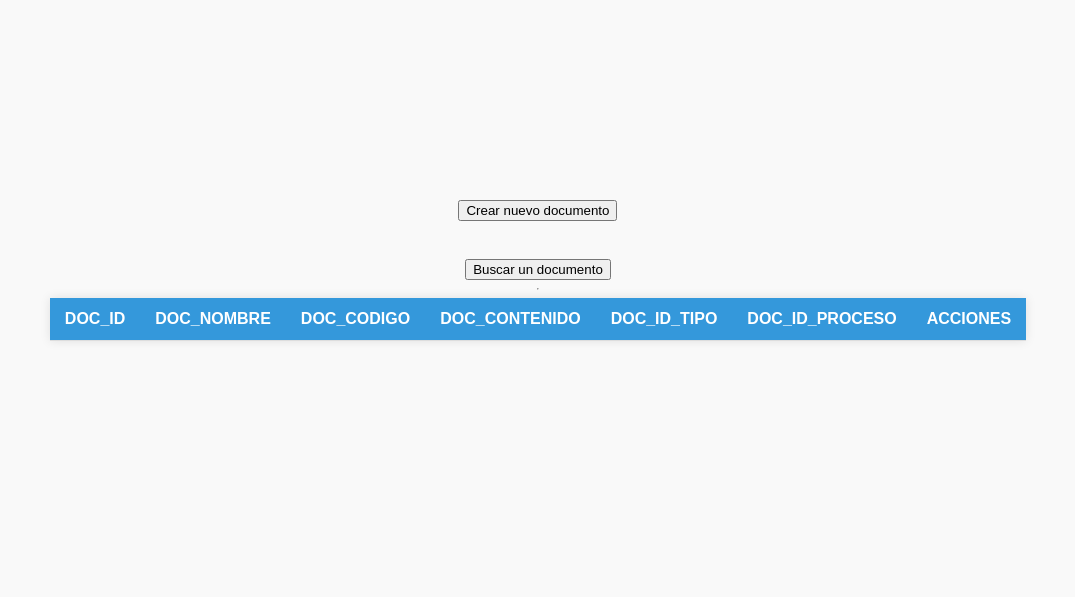
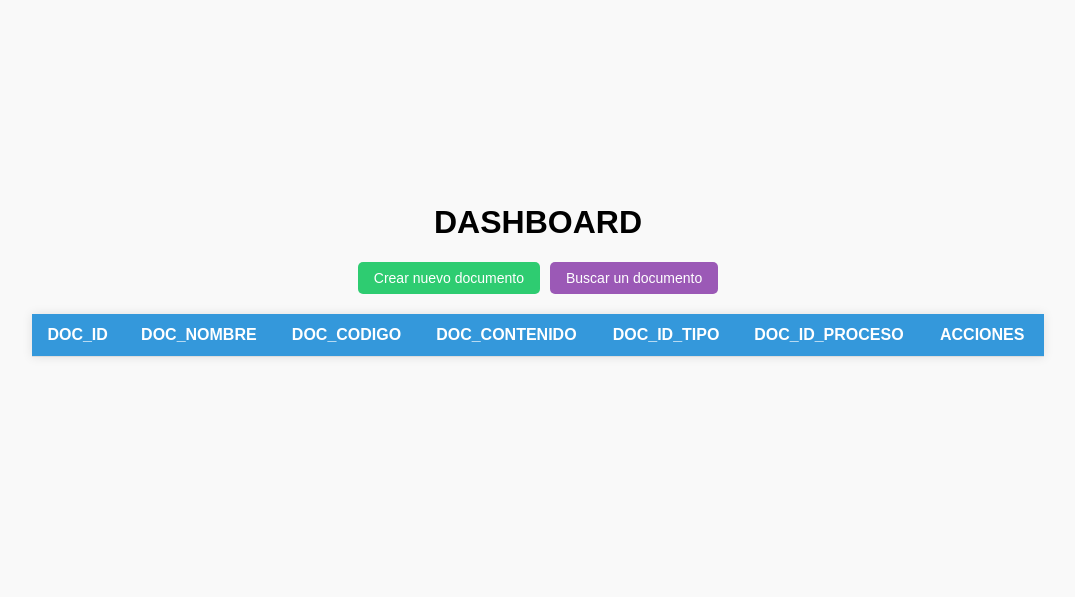
Before and after one commit to kmendozal/PruebaKawak, a PHP site: page /dashboard in a window 1280 px wide. Shown: the part 138-735 px from the top of the page, without its empty margins (102-1177 px from the left). Run offline with PHP 8.4, Linux system fonts and the light colour scheme; data comes from the database, SQL or seed files in the repository; data that the repository does not hold is empty.

Commit message:
Feat: Ajustes de diseño de botones y limpieza de codigo

```diff
--- a/app/Controllers/DashboardController.php
+++ b/app/Controllers/DashboardController.php
@@ -29,13 +29,11 @@ class DashboardController extends Controller
         $this->view('dashboard/buscar', ['data' => $mensaje]);
     }
 
-       public function buscarAction()
+    public function buscarAction()
     {
-        $documento= $_POST["codigo"];
+        $documento = $_POST["codigo"];
         $busqueda =  $this->model->findCod($documento);
         $this->view('dashboard/buscar', ['data' => $busqueda]);
-
-
     }
 
 
@@ -51,7 +49,7 @@ class DashboardController extends Controller
     public function creacionAction()
     {
 
-        $creacion =  $this->model->create($_POST);
+        $this->model->create($_POST);
         header('Location: /document_crud/public/dashboard');
     }
 
@@ -71,15 +69,14 @@ class DashboardController extends Controller
     public function EditarAction()
     {
         $id = $_POST['DOC_ID'];
-        $edicion =  $this->model->update($id,$_POST);
+        $this->model->update($id, $_POST);
         header('Location: /document_crud/public/dashboard');
     }
 
     public function eliminar()
     {
         $id = $_GET['id'] ?? '';
-        $documentos = $this->model->delete($id);
-
+        $this->model->delete($id);
         header('Location: /document_crud/public/dashboard');
     }
 }
--- a/app/Controllers/HomeController.php
+++ b/app/Controllers/HomeController.php
@@ -21,7 +21,6 @@ class HomeController extends Controller
         if ($username === 'admin' && $password === '1234') {
                header('Location: /document_crud/public/dashboard');
                 exit;
-            //  $this->view('dashboard/index', ['username' => $username]);
         } else {
             echo "Usuario o contraseña incorrectos";
         }
--- a/app/Views/dashboard/index.php
+++ b/app/Views/dashboard/index.php
@@ -18,11 +18,18 @@
             display: flex;
             flex-direction: column;
             align-items: center;
+            width: 100%;
+        }
+
+        .acciones {
+            margin-bottom: 20px;
+            display: flex;
+            gap: 10px;
         }
 
         table {
             border-collapse: collapse;
-            width: 60%;
+            width: 80%;
             background-color: white;
             box-shadow: 0 0 10px rgba(0, 0, 0, 0.1);
             text-align: left;
@@ -43,28 +50,62 @@
             background-color: #f1f1f1;
         }
 
-        .crear-btn {
-            margin-bottom: 20px;
+        .btn {
+            padding: 8px 16px;
+            border-radius: 5px;
+            font-size: 14px;
+            color: white;
+            border: none;
+            cursor: pointer;
+            transition: background-color 0.3s ease;
+        }
+
+        .btn-editar {
+            background-color: #3498db;
+        }
+
+        .btn-editar:hover {
+            background-color: #2980b9;
+        }
+
+        .btn-eliminar {
+            background-color: #e74c3c;
+        }
+
+        .btn-eliminar:hover {
+            background-color: #c0392b;
+        }
+
+        .btn-crear {
+            background-color: #2ecc71;
+        }
+
+        .btn-crear:hover {
+            background-color: #27ae60;
+        }
+
+        .btn-buscar {
+            background-color: #9b59b6;
+        }
+
+        .btn-buscar:hover {
+            background-color: #8e44ad;
         }
     </style>
 </head>
 
 <body>
     <div class="contenido">
-        <div class="crear-btn">
+        <h1>DASHBOARD </h1>
+        <div class="acciones">
             <form action="/document_crud/public/dashboard/creacion" method="GET">
-                <button type="submit">Crear nuevo documento</button>
+                <button type="submit" class="btn btn-crear">Crear nuevo documento</button>
+            </form>
+
+            <form action="/document_crud/public/dashboard/buscar" method="GET">
+                <button type="submit" class="btn btn-buscar">Buscar un documento</button>
             </form>
         </div>
-        <br>
-
-         <div class="buscar-btn">
-            <form action="/document_crud/public/dashboard/buscar" method="GET">
-                <button type="submit">Buscar un documento</button>
-            </form>
-        </div>
-
-        <hr>
 
         <table>
             <thead>
@@ -79,7 +120,6 @@
                 </tr>
             </thead>
             <tbody>
-
                 <?php foreach ($data as $campos): ?>
                     <tr>
                         <td><?= $campos["DOC_ID"] ?></td>
@@ -89,17 +129,22 @@
                         <td><?= $campos["PRO_NOMBRE"] ?></td>
                         <td><?= $campos["TIP_NOMBRE"] ?></td>
                         <td>
-                            <form action="/document_crud/public/dashboard/editar/?id=<?= $campos["DOC_ID"] ?>" method="POST" style="display:inline;">
-                                <button type="submit">Editar</button>
-                            </form>
-                            <form action="/document_crud/public/dashboard/eliminar/?id=<?= $campos["DOC_ID"] ?>" method="POST" style="display:inline;" onsubmit="return confirm('¿Seguro que quieres eliminar este documento?');">
-                                <button type="submit">Eliminar</button>
-                            </form>
+                            <div style="display: flex; gap: 10px;">
+                                <form action="/document_crud/public/dashboard/editar/?id=<?= $campos["DOC_ID"] ?>" method="POST">
+                                    <button type="submit" class="btn btn-editar">Editar</button>
+                                </form>
+
+                                <form action="/document_crud/public/dashboard/eliminar/?id=<?= $campos["DOC_ID"] ?>" method="POST" onsubmit="return confirm('¿Seguro que quieres eliminar este documento?');">
+                                    <button type="submit" class="btn btn-eliminar">Eliminar</button>
+                                </form>
+                            </div>
                         </td>
+
                     </tr>
                 <?php endforeach; ?>
             </tbody>
         </table>
+
     </div>
 </body>
 
```
